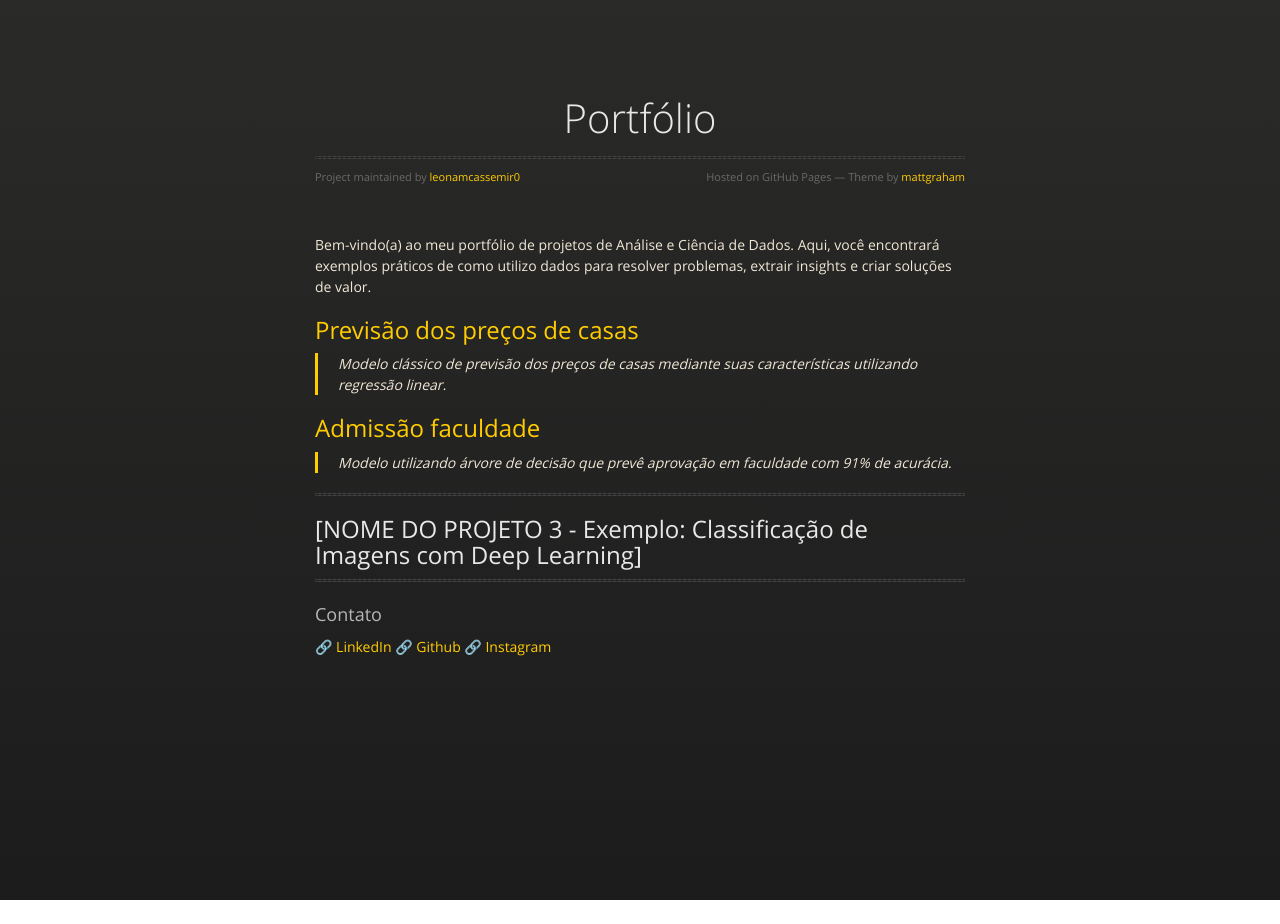
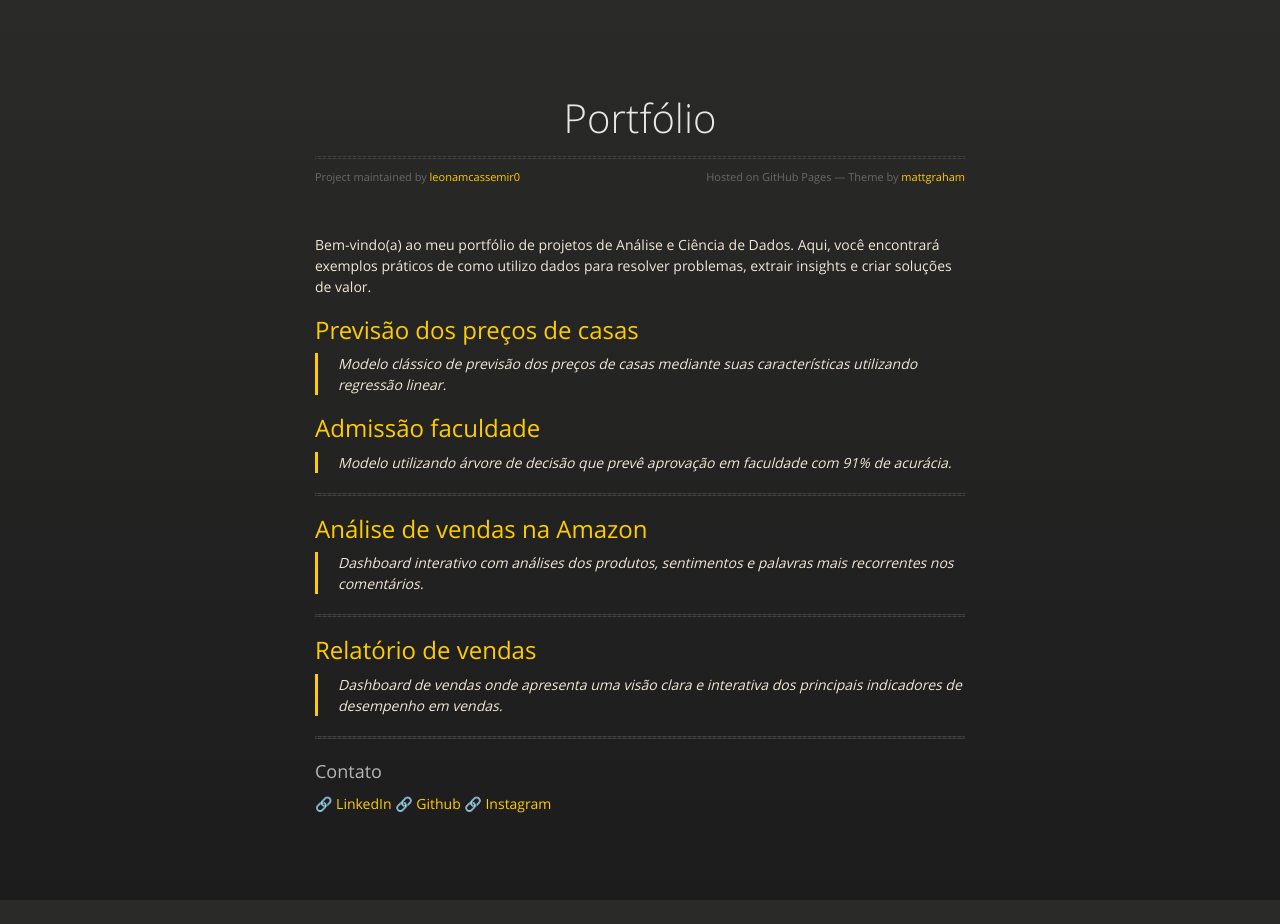
Before and after one commit to leonamcassemir0/portfolio, a Jekyll site: the page built from index.md, in a window 1280 px wide. Built offline with Jekyll 4.4.1, drawn with Linux system fonts in a browser that asks for light colours; our own code applies the rules of GitHub Pages for plain Markdown files; the repository's description, which GitHub fills in, is left out; before the commit the page ends 900 px from its top, so only the background shows below that.

Commit message:
Update index.md

```diff
--- a/index.md
+++ b/index.md
@@ -14,9 +14,15 @@ Bem-vindo(a) ao meu portfólio de projetos de Análise e Ciência de Dados. Aqui
 
 ---
 
-## [NOME DO PROJETO 3 - Exemplo: Classificação de Imagens com Deep Learning]
+## [Análise de vendas na Amazon](./projeto-amazon.md)
 
+> Dashboard interativo com análises dos produtos, sentimentos e palavras mais recorrentes nos comentários.
 
+---
+
+## [Relatório de vendas](./relatorio-venda.md)
+
+> Dashboard de vendas onde apresenta uma visão clara e interativa dos principais indicadores de desempenho em vendas.
 
 ---
 
```
